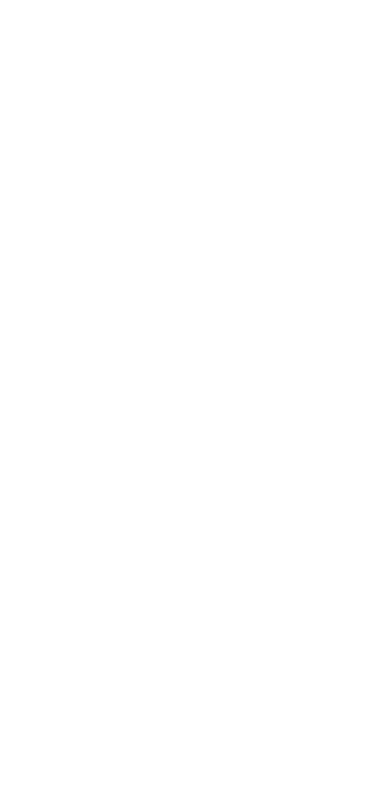
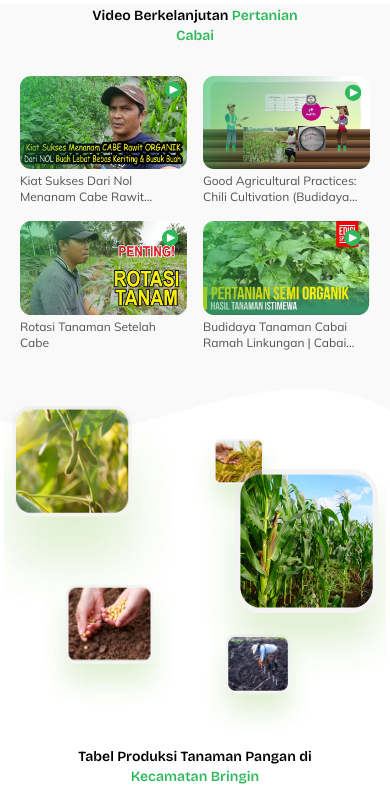
Before and after one commit to StepUp-Project6/edutanimas, a React (Vite) app: page /potensi-pertanian in a window 390 px wide. Shown: the part 1156-1960 px from the top of the page. Before the commit the page ends 1264 px from the top, so only its background shows below. Built offline with nearby package versions, Linux system fonts and the light colour scheme.

Commit message:
membuat semua section untuk tampilan mobile

```diff
--- a/src/pages/potensiPertanian.jsx
+++ b/src/pages/potensiPertanian.jsx
@@ -5,6 +5,13 @@
 import { DataHoltikultura } from "../utils/DataHoltikultura";
 import TableProduction from "../components/Fragments/TableProduction";
 import SectionImage from "../components/Layouts/SectionImage";
+import CardVideo from "../components/Fragments/CardVideo";
+import Pagination from "../components/Fragments/Pagination";
+import { DataVideoPertanianCabai } from "../utils/DataVideoPertanianCabai";
+import { DataVideoPertanianPadi } from "../utils/DataVideoPertanianPadi";
+import { DataVideoPertanianPisang } from "../utils/DataVideoPertanianPisang";
+import { DataPangan } from "../utils/DataPangan";
+import { DataBuah } from "../utils/DataBuah";
 
 const PotensiPertanian = () => {
   return (
@@ -13,6 +20,7 @@
       <main className="w-full mt-[70px] pb-40">
         <h1 className="text-center">
           <HeadSection
+            width="font-bold"
             content={[
               { title: "Hasil " },
               { title: "Pertanian", classname: "text-primary" },
@@ -28,7 +36,7 @@
           <img
             src="images/element-bg-3.png"
             alt="bg"
-            className="absolute bottom-0 w-full -z-50"
+            className="absolute bottom-0 w-full -z-50 "
           />
           {/* IMAGE ABSOLUTE 1 : PRODUKSI HOLTIKULTURA */}
           <SectionImage
@@ -86,6 +94,225 @@
             <TableProduction data={DataHoltikultura} />
           </div>
         </section>
+        {/* SECTION VIDEO BERKELANJUTAN PERTANIAN CABAI */}
+        <section className="relative w-full pt-0 mt-14">
+          <img
+            src="images/element-bg-4.png"
+            alt="bg"
+            className="absolute top-0 w-full -z-50"
+          />
+          <h2 className="px-20 text-center leading-[16px] mb-5">
+            <HeadSection
+              content={[
+                {
+                  title: "",
+                  className: "font-semibold text-[14px]",
+                },
+                {
+                  title: "Video Berkelanjutan ",
+                  classname:
+                    "font-semibold text-[14px] text-black md:text-[36px] lg:text-[64px]",
+                },
+                {
+                  title: "Pertanian Cabai ",
+                  classname:
+                    "text-primary font-semibold text-[14px] md:text-[36px] md:top-0 lg:text-[64px]",
+                },
+              ]}
+            />
+          </h2>
+          <div className="w-full mt-8 px-5">
+            <Pagination
+              data={DataVideoPertanianCabai}
+              CardComponent={CardVideo}
+            />
+          </div>
+        </section>
+        {/* SECTION PRODUKSI TANAMAN PANGAN*/}
+        <section className="relative w-full pt-[350px] mt-5">
+          {/* IMAGE ABSOLUTE 2 : PRODUKSI TANAMAN PANGAN */}
+          <SectionImage
+            images={[
+              {
+                src: "images/floated/potensi-image-6.png",
+                position: "top-0 left-1 -z-10",
+                size: "w-[123px]",
+              },
+              {
+                src: "images/floated/potensi-image-7.png",
+                position: "top-9 right-[135px] -z-20",
+                size: "w-[65px]",
+              },
+              {
+                src: "images/floated/potensi-image-8.png",
+                position: "top-16 right-[68px] -z-10",
+                size: "w-[128px] ",
+              },
+              {
+                src: "images/floated/potensi-image-9.png",
+                position: "top-[180px] left-[36px] -z-10",
+                size: "w-[98px] ",
+              },
+              {
+                src: "images/floated/potensi-image-10.png",
+                position: "top-[230px] right-[112px] -z-10",
+                size: "w-[80px] ",
+              },
+            ]}
+          />
+
+          {/* TABEL PRODUKSI KOLTIKULTURA*/}
+          <div className="px-6">
+            <h2 className="px-8 text-center leading-[16px] mb-5">
+              <HeadSection
+                content={[
+                  {
+                    title: "",
+                    className: "font-semibold text-[14px]",
+                  },
+                  {
+                    title: "Tabel Produksi Tanaman Pangan di ",
+                    classname:
+                      "font-semibold text-[14px] text-black md:text-[36px] lg:text-[64px]",
+                  },
+                  {
+                    title: "Kecamatan Bringin ",
+                    classname:
+                      "text-primary font-semibold text-[14px] md:text-[36px] md:top-0 lg:text-[64px]",
+                  },
+                ]}
+              />
+            </h2>
+            <TableProduction data={DataPangan} />
+          </div>
+        </section>
+        {/* SECTION VIDEO BERKELANJUTAN PERTANIAN PADI */}
+        <section className="relative w-full pt-0 mt-7">
+          <img
+            src="images/element-bg-4.png"
+            alt="bg"
+            className="absolute top-0 w-full -z-50"
+          />
+          <h2 className="px-20 text-center leading-[16px] mb-5">
+            <HeadSection
+              content={[
+                {
+                  title: "",
+                  className: "font-semibold text-[14px]",
+                },
+                {
+                  title: "Video Berkelanjutan ",
+                  classname:
+                    "font-semibold text-[14px] text-black md:text-[36px] lg:text-[64px]",
+                },
+                {
+                  title: "Pertanian Padi ",
+                  classname:
+                    "text-primary font-semibold text-[14px] md:text-[36px] md:top-0 lg:text-[64px]",
+                },
+              ]}
+            />
+          </h2>
+          <div className="w-full px-5 mt-7">
+            <Pagination
+              data={DataVideoPertanianPadi}
+              CardComponent={CardVideo}
+            />
+          </div>
+        </section>
+
+        {/* SECTION PRODUKSI TANAMAN PANGAN*/}
+        <section className="relative w-full pt-[350px] mt-5">
+          {/* IMAGE ABSOLUTE 2 : PRODUKSI TANAMAN PANGAN */}
+          <SectionImage
+            images={[
+              {
+                src: "images/floated/potensi-image-11.png",
+                position: "top-0 left-1 -z-10",
+                size: "w-[123px]",
+              },
+              {
+                src: "images/floated/potensi-image-12.png",
+                position: "top-9 right-[135px] -z-20",
+                size: "w-[65px]",
+              },
+              {
+                src: "images/floated/potensi-image-13.png",
+                position: "top-16 right-[68px] -z-10",
+                size: "w-[128px] ",
+              },
+              {
+                src: "images/floated/potensi-image-14.png",
+                position: "top-[180px] left-[36px] -z-10",
+                size: "w-[98px] ",
+              },
+              {
+                src: "images/floated/potensi-image-15.png",
+                position: "top-[230px] right-[112px] -z-10",
+                size: "w-[80px] ",
+              },
+            ]}
+          />
+
+          {/* TABEL PRODUKSI KOLTIKULTURA*/}
+          <div className="px-6">
+            <h2 className="px-8 text-center leading-[16px] mb-5">
+              <HeadSection
+                content={[
+                  {
+                    title: "",
+                    className: "font-semibold text-[14px]",
+                  },
+                  {
+                    title: "Tabel Produksi Tanaman Buah di ",
+                    classname:
+                      "font-semibold text-[14px] text-black md:text-[36px] lg:text-[64px]",
+                  },
+                  {
+                    title: "Kecamatan Bringin ",
+                    classname:
+                      "text-primary font-semibold text-[14px] md:text-[36px] md:top-0 lg:text-[64px]",
+                  },
+                ]}
+              />
+            </h2>
+            <TableProduction data={DataBuah} />
+          </div>
+        </section>
+        {/* SECTION VIDEO BERKELANJUTAN PERTANIAN PADI */}
+        <section className="relative w-full pt-0 mt-7">
+          <img
+            src="images/element-bg-4.png"
+            alt="bg"
+            className="absolute top-0 w-full -z-50"
+          />
+          <h2 className="px-20 text-center leading-[16px] mb-5">
+            <HeadSection
+              content={[
+                {
+                  title: "",
+                  className: "font-semibold text-[14px]",
+                },
+                {
+                  title: "Video Berkelanjutan ",
+                  classname:
+                    "font-semibold text-[14px] text-black md:text-[36px] lg:text-[64px]",
+                },
+                {
+                  title: "Pertanian Pisang ",
+                  classname:
+                    "text-primary font-semibold text-[14px] md:text-[36px] md:top-0 lg:text-[64px]",
+                },
+              ]}
+            />
+          </h2>
+          <div className="w-full px-5 mt-7">
+            <Pagination
+              data={DataVideoPertanianPisang}
+              CardComponent={CardVideo}
+            />
+          </div>
+        </section>
       </main>
     </div>
   );
```
